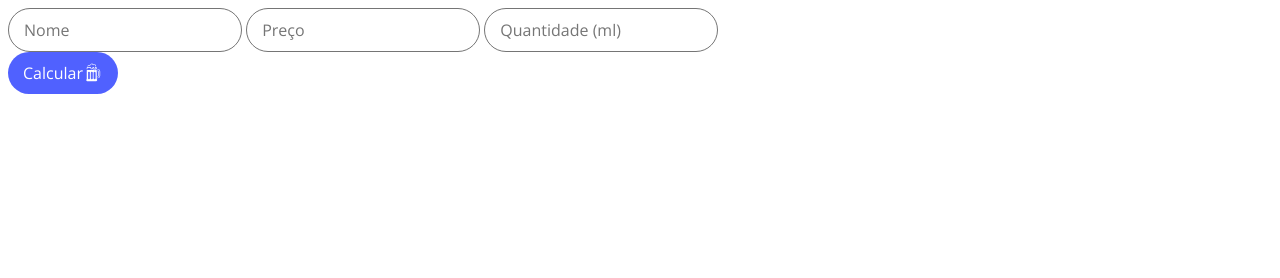
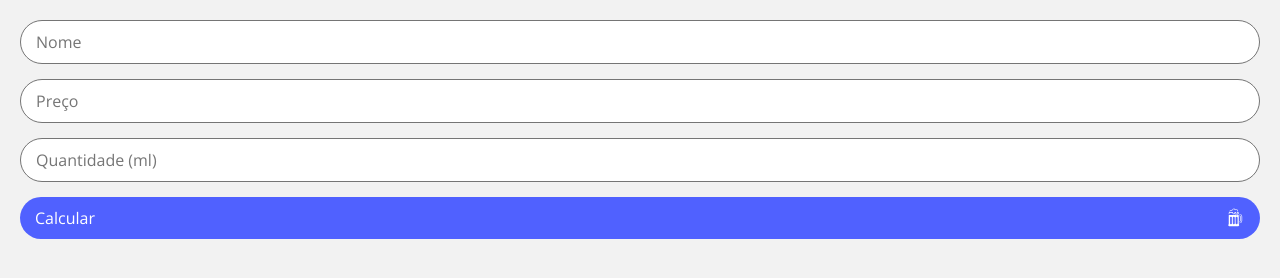
Before and after one commit to viniciusagosto/ultimo-gole, a plain HTML site: page index.html in a window 1280 px wide. Drawn offline with nearby package versions, Linux system fonts and the light colour scheme.

Commit message:
update css 2908

```diff
--- a/style.css
+++ b/style.css
@@ -1,6 +1,29 @@
 body, html, input, textarea, select, button {
     font-family: 'Open Sans', sans-serif;
     font-size: 16px;
+}
+
+body, html {
+    background-color: #f2f2f2;
+    margin: 0px;
+    padding: 0px;
+    height: 100vh;
+}
+
+#container {
+    display: flex;
+    flex-direction: column;
+    box-sizing:border-box;
+    padding: 20px;
+    width: 100%;
+    justify-content: flex-start;
+    height: 100vh;
+}
+
+#container input, #container button {
+    box-sizing: border-box;
+    width: 100%;
+    margin-bottom: 15px;
 }
 
 .input-redondinho {
@@ -21,10 +44,12 @@ body, html, input, textarea, select, button {
 }
 
 .button-mug {
+    margin-top: auto;
+    padding: 50px;
+    width: 100%;
     cursor: pointer;
     background-color: #5061FF;
     color: #ffffFF;
-    width: 110px;
     border: 0;
     border-radius: 30px;
     padding: 10px 15px;
@@ -37,5 +62,16 @@ body, html, input, textarea, select, button {
 
     width: 20px;
     height: 20px;
+}
 
+.button-mug i {
+    margin-left: 5px;
+    font-size: 20px;
 }
+.hidden {
+    display: none;
+}
+
+.dados1 {
+    color: #333333;
+}
```
